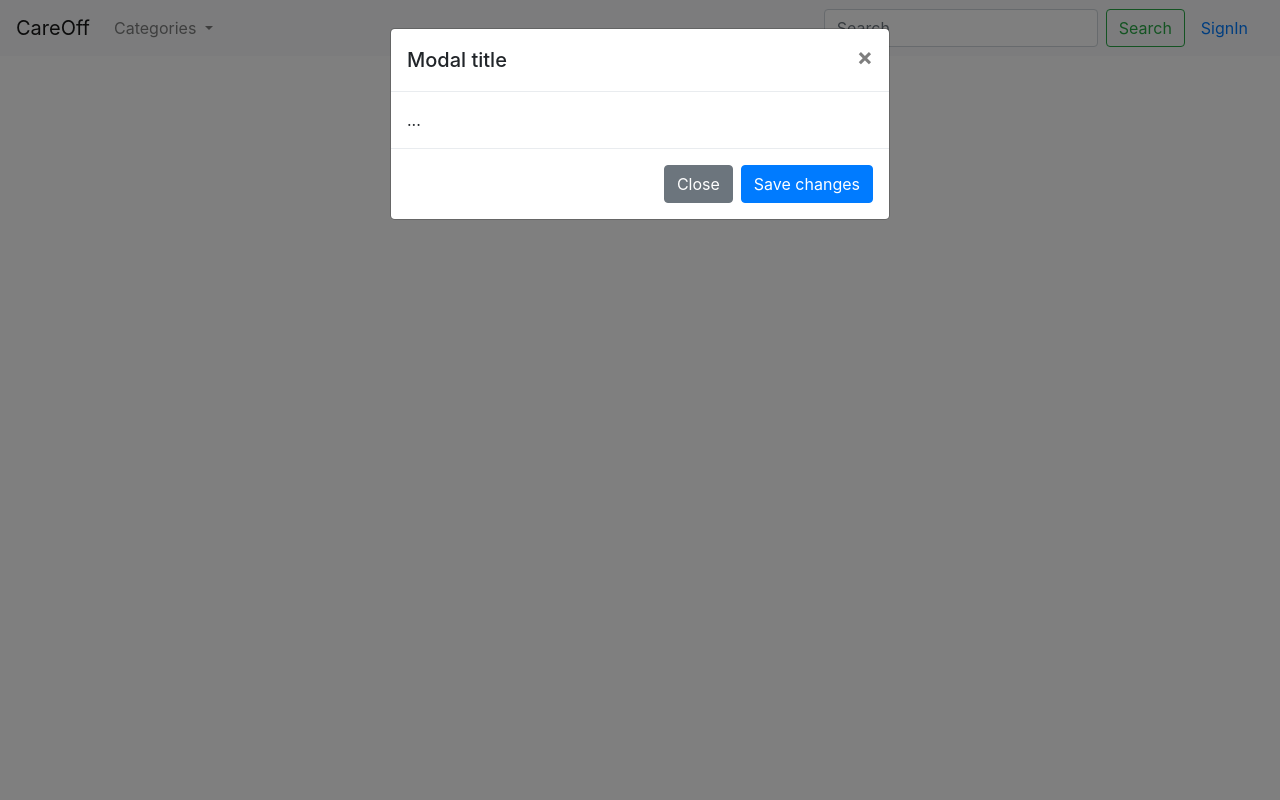
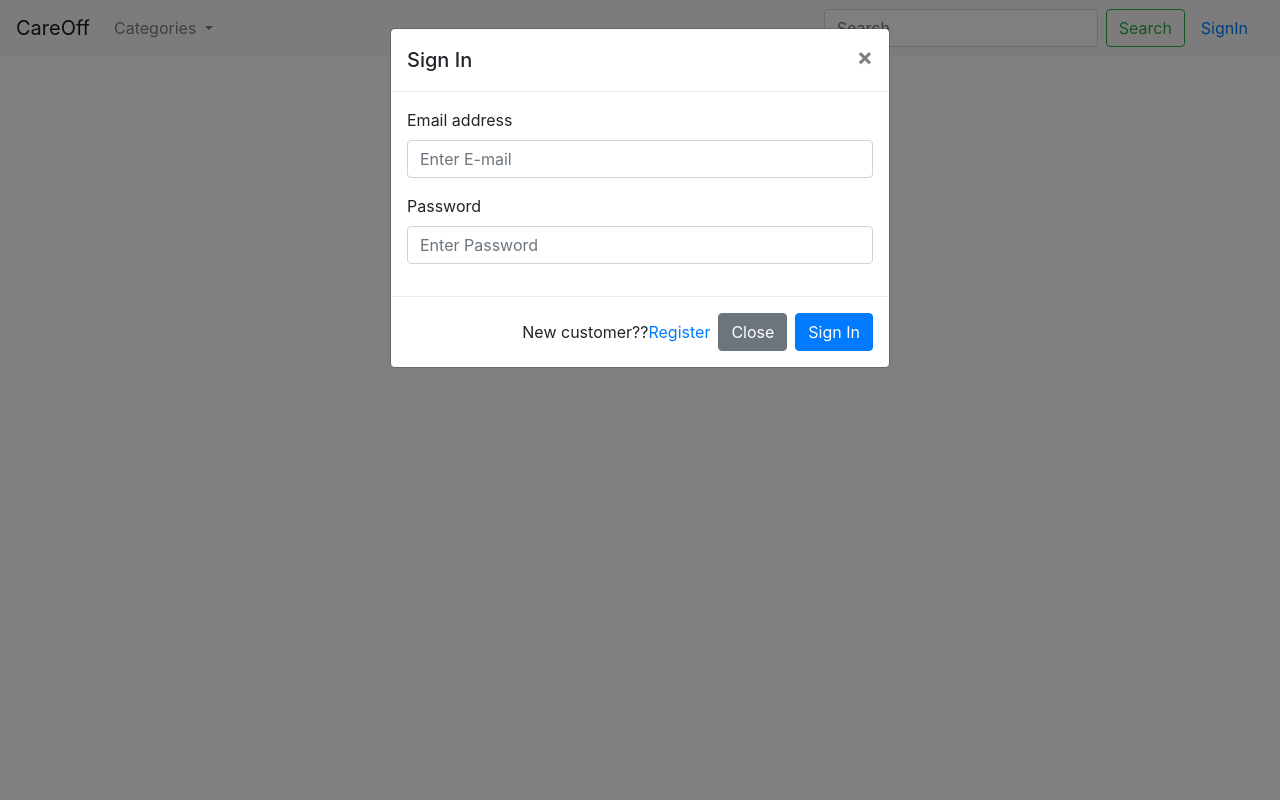
Before and after one commit to jifrivly/CareOff, a CodeIgniter app: page /database/ in a window 1280 px wide, after a click on "SignIn". Run offline with CodeIgniter, Linux system fonts and the light colour scheme.

```diff
--- a/application/config/database.php
+++ b/application/config/database.php
@@ -76,9 +76,9 @@ $query_builder = TRUE;
 $db['default'] = array(
 	'dsn'	=> '',
 	'hostname' => 'localhost',
-	'username' => '',
+	'username' => 'root',
 	'password' => '',
-	'database' => '',
+	'database' => 'careoff',
 	'dbdriver' => 'mysqli',
 	'dbprefix' => '',
 	'pconnect' => FALSE,
--- a/application/controllers/Home.php
+++ b/application/controllers/Home.php
@@ -5,6 +5,7 @@ class Home extends CI_Controller {
 
 	public function index()
 	{
-		$this->load->view('home_view');
+            $this->load->view('navbar');
+            $this->load->view('home_view');
 	}
 }
--- a/application/views/home_view.php
+++ b/application/views/home_view.php
@@ -1,76 +0,0 @@
-<!doctype html>
-<html lang="en">
-    <head>
-        <!-- Required meta tags -->
-        <meta charset="utf-8">
-        <meta name="viewport" content="width=device-width, initial-scale=1, shrink-to-fit=no">
-
-        <!-- Bootstrap CSS -->
-        <link rel="stylesheet" href="https://stackpath.bootstrapcdn.com/bootstrap/4.1.0/css/bootstrap.min.css" integrity="sha384-9gVQ4dYFwwWSjIDZnLEWnxCjeSWFphJiwGPXr1jddIhOegiu1FwO5qRGvFXOdJZ4" crossorigin="anonymous">
-
-        <title>Home</title>
-    </head>
-    <body>
-
-        <nav class="navbar navbar-expand-lg navbar-light bg-light">
-            <a class="navbar-brand" href="<?php echo base_url(''); ?>">CareOff</a>
-            <button class="navbar-toggler" type="button" data-toggle="collapse" data-target="#navbarSupportedContent" aria-controls="navbarSupportedContent" aria-expanded="false" aria-label="Toggle navigation">
-                <span class="navbar-toggler-icon"></span>
-            </button>
-
-            <div class="collapse navbar-collapse" id="navbarSupportedContent">
-                <ul class="navbar-nav mr-auto">
-
-                    <li class="nav-item dropdown">
-                        <a class="nav-link dropdown-toggle" href="#" id="navbarDropdown" role="button" data-toggle="dropdown" aria-haspopup="true" aria-expanded="false">
-                            Categories
-                        </a>
-                        <div class="dropdown-menu" aria-labelledby="navbarDropdown">
-                            <a class="dropdown-item" href="#">Action</a>
-                            <a class="dropdown-item" href="#">Another action</a>
-                            <div class="dropdown-divider"></div>
-                            <a class="dropdown-item" href="#">Something else here</a>
-                        </div>
-                    </li>
-                </ul>
-                <form class="form-inline my-2 my-lg-0">
-                    <input class="form-control mr-sm-2" type="search" placeholder="Search" aria-label="Search">
-                    <button class="btn btn-outline-success my-2 my-sm-0" type="submit">Search</button>
-                </form>
-                <ul class="nav justify-content-end">
-                    <li class="nav-item">
-                        <a class="nav-link" href="" data-toggle="modal" data-target="#signin">SignIn</a>
-                    </li>
-                </ul>
-
-            </div>
-        </nav>
-
-        <!-- Modal -->
-        <div class="modal fade" id="signin" tabindex="-1" role="dialog" aria-labelledby="exampleModalLabel" aria-hidden="true">
-            <div class="modal-dialog" role="document">
-                <div class="modal-content">
-                    <div class="modal-header">
-                        <h5 class="modal-title" id="exampleModalLabel">Modal title</h5>
-                        <button type="button" class="close" data-dismiss="modal" aria-label="Close">
-                            <span aria-hidden="true">&times;</span>
-                        </button>
-                    </div>
-                    <div class="modal-body">
-                        ...
-                    </div>
-                    <div class="modal-footer">
-                        <button type="button" class="btn btn-secondary" data-dismiss="modal">Close</button>
-                        <button type="button" class="btn btn-primary">Save changes</button>
-                    </div>
-                </div>
-            </div>
-        </div>
-
-        <!-- Optional JavaScript -->
-        <!-- jQuery first, then Popper.js, then Bootstrap JS -->
-        <script src="https://code.jquery.com/jquery-3.3.1.slim.min.js" integrity="sha384-q8i/X+965DzO0rT7abK41JStQIAqVgRVzpbzo5smXKp4YfRvH+8abtTE1Pi6jizo" crossorigin="anonymous"></script>
-        <script src="https://cdnjs.cloudflare.com/ajax/libs/popper.js/1.14.0/umd/popper.min.js" integrity="sha384-cs/chFZiN24E4KMATLdqdvsezGxaGsi4hLGOzlXwp5UZB1LY//20VyM2taTB4QvJ" crossorigin="anonymous"></script>
-        <script src="https://stackpath.bootstrapcdn.com/bootstrap/4.1.0/js/bootstrap.min.js" integrity="sha384-uefMccjFJAIv6A+rW+L4AHf99KvxDjWSu1z9VI8SKNVmz4sk7buKt/6v9KI65qnm" crossorigin="anonymous"></script>
-    </body>
-</html>
--- /dev/null
+++ b/application/views/navbar.php
@@ -0,0 +1,124 @@
+<!doctype html>
+<html lang="en">
+    <head>
+        <!-- Required meta tags -->
+        <meta charset="utf-8">
+        <meta name="viewport" content="width=device-width, initial-scale=1, shrink-to-fit=no">
+
+        <!-- Bootstrap CSS -->
+        <link rel="stylesheet" href="https://stackpath.bootstrapcdn.com/bootstrap/4.1.0/css/bootstrap.min.css" integrity="sha384-9gVQ4dYFwwWSjIDZnLEWnxCjeSWFphJiwGPXr1jddIhOegiu1FwO5qRGvFXOdJZ4" crossorigin="anonymous">
+        <title>CareOff</title>
+    </head>
+    <body>
+
+        <nav class="navbar navbar-expand-lg navbar-light bg-light">
+            <a class="navbar-brand" href="<?php echo base_url(''); ?>">CareOff</a>
+            <button class="navbar-toggler" type="button" data-toggle="collapse" data-target="#navbarSupportedContent" aria-controls="navbarSupportedContent" aria-expanded="false" aria-label="Toggle navigation">
+                <span class="navbar-toggler-icon"></span>
+            </button>
+
+            <div class="collapse navbar-collapse" id="navbarSupportedContent">
+                <ul class="navbar-nav mr-auto">
+
+                    <li class="nav-item dropdown">
+                        <a class="nav-link dropdown-toggle" href="#" id="navbarDropdown" role="button" data-toggle="dropdown" aria-haspopup="true" aria-expanded="false">
+                            Categories
+                        </a>
+                        <div class="dropdown-menu" aria-labelledby="navbarDropdown">
+                            <a class="dropdown-item" href="#">Shirts</a>
+                            <a class="dropdown-item" href="#">Shoes</a>
+                            <a class="dropdown-item" href="#">Watches</a>
+                        </div>
+                    </li>
+                </ul>
+                <form class="form-inline my-2 my-lg-0">
+                    <input class="form-control mr-sm-2" type="search" placeholder="Search" aria-label="Search">
+                    <button class="btn btn-outline-success my-2 my-sm-0" type="submit">Search</button>
+                </form>
+                <ul class="nav justify-content-end">
+                    <li class="nav-item">
+                        <a class="nav-link" href="" data-toggle="modal" data-target="#signin">SignIn</a>
+                    </li>
+                </ul>
+
+            </div>
+        </nav>
+
+        <!--Sign in Modal -->
+        <div class="modal fade" id="signin" tabindex="-1" role="dialog" aria-labelledby="exampleModalLabel" aria-hidden="true">
+            <div class="modal-dialog" role="document">
+                <div class="modal-content">
+                    <div class="modal-header">
+                        <h5 class="modal-title" id="exampleModalLabel">Sign In</h5>
+                        <button type="button" class="close" data-dismiss="modal" aria-label="Close">
+                            <span aria-hidden="true">&times;</span>
+                        </button>
+                    </div>
+                    <div class="modal-body">
+                        <form action="<?php echo base_url('index.php/Auth/signin'); ?>" method="post">
+                            <div class="form-group">
+                                <label for="email">Email address</label>
+                                <input type="email" class="form-control" id="email" name="email" aria-describedby="emailHelp" placeholder="Enter E-mail" required="required">
+                            </div>
+                            <div class="form-group">
+                                <label for="password">Password</label>
+                                <input type="password" class="form-control" id="password" name="password" placeholder="Enter Password" required="required">
+                            </div>
+                    </div>
+                    <div class="modal-footer">
+                        New customer?? <a href="" data-toggle="modal" data-target="#signup">Register</a>
+                        <button type="button" class="btn btn-secondary" data-dismiss="modal">Close</button>
+                        <input type="submit" class="btn btn-primary" name="signin" value="Sign In"/>
+                    </div>
+                    </form>
+                </div>
+            </div>
+        </div>
+
+        <!--Sign up Modal -->
+        <div class="modal fade" id="signup" tabindex="-1" role="dialog" aria-labelledby="exampleModalLabel" aria-hidden="true">
+            <div class="modal-dialog" role="document">
+                <div class="modal-content">
+                    <div class="modal-header">
+                        <h5 class="modal-title" id="exampleModalLabel">Register</h5>
+                        <button type="button" class="close" data-dismiss="modal" aria-label="Close">
+                            <span aria-hidden="true">&times;</span>
+                        </button>
+                    </div>
+                    <div class="modal-body">
+                        <form action="<?php echo base_url('index.php/Auth/register'); ?>" method="POST">
+                            <div class="form-group">
+                                <label for="InputFullName">Full Name</label>
+                                <input type="text" class="form-control" id="InputFullName" placeholder="Enter your name" required="required">
+                            </div>
+                            <div class="form-group">
+                                <label for="InputPhone">Phone number</label>
+                                <input type="tel" class="form-control" id="InputPhone" name="phone" placeholder="Enter your phone number" required="required">
+                            </div>
+                            <div class="form-group">
+                                <label for="exampleInputEmail1">Email address</label>
+                                <input type="email" class="form-control" id="exampleInputEmail1" aria-describedby="emailHelp" placeholder="Enter E-mail" required="required">
+                            </div>
+                            <div class="form-group">
+                                <label for="exampleInputPassword1">Create new password</label>
+                                <input type="password" class="form-control" id="exampleInputPassword1" placeholder="Password" required="required">
+                            </div>
+
+
+                    </div>
+                    <div class="modal-footer">
+                        <button type="button" class="btn btn-secondary" data-dismiss="modal">Close</button>
+                        <input type="submit" class="btn btn-primary" value="Register"/>
+                    </div>
+                    </form>
+                </div>
+            </div>
+        </div>
+
+        <!-- Optional JavaScript -->
+        <!-- jQuery first, then Popper.js, then Bootstrap JS -->
+        <script src="https://code.jquery.com/jquery-3.3.1.slim.min.js" integrity="sha384-q8i/X+965DzO0rT7abK41JStQIAqVgRVzpbzo5smXKp4YfRvH+8abtTE1Pi6jizo" crossorigin="anonymous"></script>
+        <script src="https://cdnjs.cloudflare.com/ajax/libs/popper.js/1.14.0/umd/popper.min.js" integrity="sha384-cs/chFZiN24E4KMATLdqdvsezGxaGsi4hLGOzlXwp5UZB1LY//20VyM2taTB4QvJ" crossorigin="anonymous"></script>
+        <script src="https://stackpath.bootstrapcdn.com/bootstrap/4.1.0/js/bootstrap.min.js" integrity="sha384-uefMccjFJAIv6A+rW+L4AHf99KvxDjWSu1z9VI8SKNVmz4sk7buKt/6v9KI65qnm" crossorigin="anonymous"></script>
+    </body>
+</html>
```
Also changed, not shown: application/models/AuthModel.php (added, +18 -0 lines).
